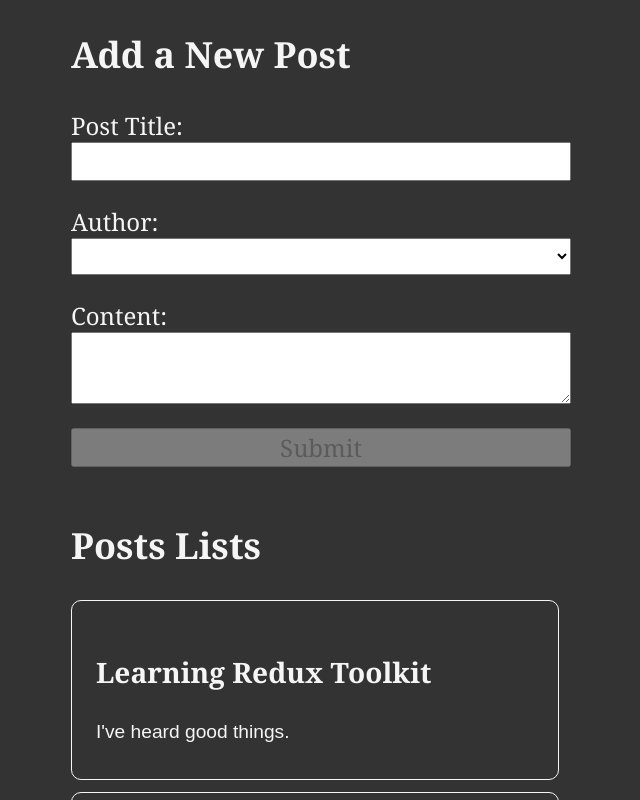
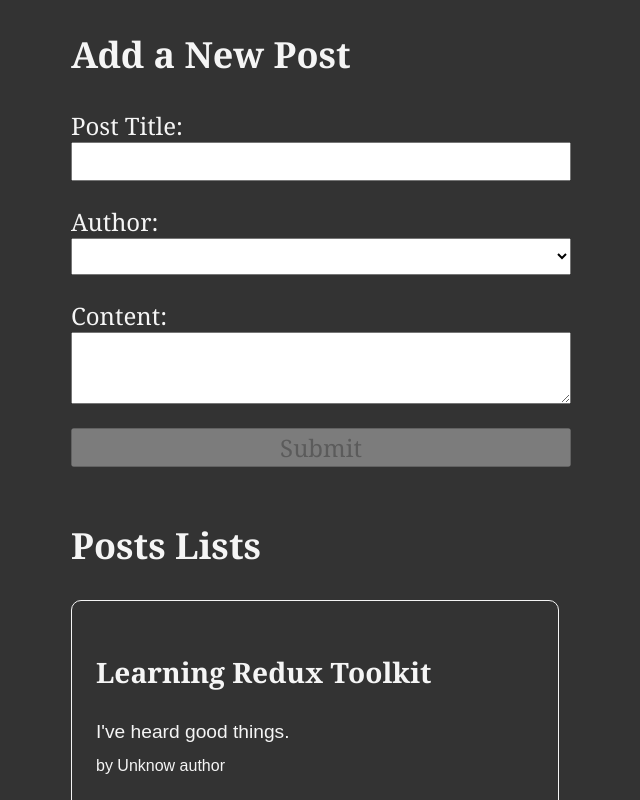
Before and after one commit to joycethh/toolkit, a React (Create React App) app: page / in a window 1280 px wide. Shown: the top 800 px of the page, without its empty margins (319-959 px from the left). Built offline with nearby package versions, Linux system fonts and the light colour scheme; the HTML template or start-up script is replaced by a standard one.

Commit message:
add author component to post

```diff
--- /dev/null
+++ b/src/features/posts/Author.js
@@ -0,0 +1,11 @@
+import React from "react";
+import { useSelector } from "react-redux";
+import { allUsers } from "../users/usersSlice";
+
+const Author = ({ userId }) => {
+  const users = useSelector(allUsers);
+  const author = users.find((user) => user.id === userId);
+  return <span>by {author ? author.name : "Unknow author"} </span>;
+};
+
+export default Author;
--- a/src/features/posts/Form.js
+++ b/src/features/posts/Form.js
@@ -10,7 +10,6 @@
   const [content, setContent] = useState("");
   const [userId, setUserId] = useState("");
   const users = useSelector(allUsers);
-  console.log("users in the form", users);
 
   const onTitleChanged = (e) => setTitle(e.target.value);
   const onContentChanged = (e) => setContent(e.target.value);
--- a/src/features/posts/PostLists.js
+++ b/src/features/posts/PostLists.js
@@ -1,6 +1,7 @@
 import React from "react";
 import { useSelector } from "react-redux";
 import { allPosts } from "./postsSlice";
+import Author from "./Author";
 export const PostLists = () => {
   const posts = useSelector(allPosts);
 
@@ -8,6 +9,9 @@
     <article key={post.id}>
       <h3>{post.title}</h3>
       <p>{post.content}</p>
+      <p className="postCredit">
+        <Author userId={post.userId} />
+      </p>
     </article>
   ));
   return (
```
